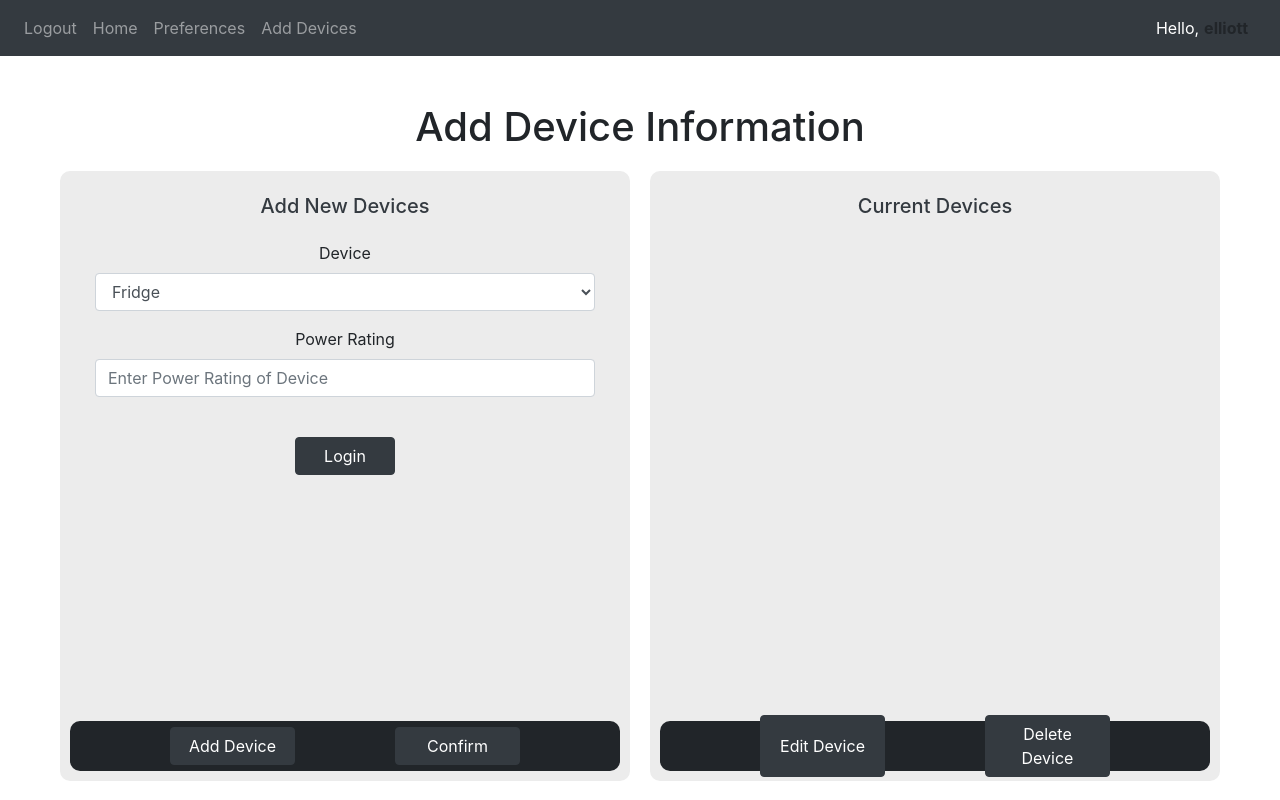
After one commit to Bowriing/Honours, a Flask app: page /getUserData in a window 1280 px wide. The commit adds this page. Run offline with Flask 3, Linux system fonts and the light colour scheme; a user stored in the database is signed in; some libraries are stand-ins or nearby versions.

Commit message:
started development on new user device info input / no integration on html/css added for now

```diff
--- a/website/auth.py
+++ b/website/auth.py
@@ -97,7 +97,6 @@ def upload_csv():
     #upload changes/updates to the sql database
     db.session.commit()
 
-
     flash('Successfully uploaded CSV', category='success')
     return redirect(url_for('views.home'))
 
--- a/website/models.py
+++ b/website/models.py
@@ -14,3 +14,8 @@ class User(db.Model, UserMixin):
     password = db.Column(db.String(500))
     firstName = db.Column(db.String(150))
     csv_data = db.relationship('CSVData', uselist=False, backref='user')
+
+#class Device(db.Model):
+    #id = db.Column(db.Integer, primary_key=True)
+    #powerRating = db.Column(db.Integer)
+    #deviceName = db.Column(db.String(150), unique=True)
--- a/website/static/css/general.css
+++ b/website/static/css/general.css
@@ -54,6 +54,7 @@
     display: flex;
     padding: 10px;
     height: 490px;
+    align-items: center;
 }
 
 .tile-bottom{
--- a/website/templates/base.html
+++ b/website/templates/base.html
@@ -27,6 +27,7 @@
                 <a class="nav-item nav-link" id="logout" href="/logout">Logout</a>
                 <a class="nav-item nav-link" id="home" href="/">Home</a>
                 <a class="nav-item nav-link" id="preferences" href="/preferences">Preferences</a>
+                <a class="nav-item nav-link" id="getUserData" href="/getUserData">Add Devices</a>
               {% else %}
                 <a class="nav-item nav-link" id="login" href="/login">Login</a>
                 <a class="nav-item nav-link" id="signUp" href="/sign-up">Sign Up</a>
--- /dev/null
+++ b/website/templates/getUserData.html
@@ -0,0 +1,59 @@
+{% extends "base.html"%}
+{% block title %} Home {% endblock %}
+{%block scripts%}{%endblock%}
+
+{%block content %}
+<div class="header-container">
+    <h1 class="page-header">Add Device Information</h1>
+</div>
+
+<div class="flex-tile-con">
+    <div class="tile" style="flex: 1;">
+        <h2 class="tile-title text-dark">Add New Devices</h2>
+        <div class="tile-content" style="flex-direction: column;">
+            <form method="POST" style="width: 500px;" align="center">
+                <div class="form-group">
+                    <label for="deviceType">Device</label>
+                    <select name="deviceType" id="deviceType" class="form-control" placeholder="Select Device Type">
+                        <option value="fridge">Fridge</option>
+                        <option value="kettle">Kettle</option>
+                        <option value="microwave">Microwave</option>
+                        <option value="oven">Oven</option>
+                        <option value="tv">TV</option>
+                        <option value="computer">Computer</option>
+                    </select>
+                </div>
+
+                <div class="form-group">
+                    <label for="powerRating">Power Rating</label>
+                    <input type="number" class="form-control" id="powerRating" name="powerRating" placeholder="Enter Power Rating of Device">
+                </div>
+
+                <br />
+
+                <div class="form-button" align="center">
+                    <button type="submit" class="btn btn-dark" style="width: 100px;">Login</button>
+                </div>
+            </form>
+        </div>
+        <div class="tile-bottom">
+            <div class="tile-bottom-container" style="display: flex; justify-content: space-evenly; width: 100%;">
+                <button type="submit" class="btn btn-dark">Add Device</button>
+                <button type="submit" class="btn btn-dark">Confirm</button>
+            </div>
+        </div>
+    </div>
+
+    <div class="tile" style="flex: 1;">
+        <h2 class="tile-title text-dark">Current Devices</h2>
+        <div class="tile-content" style="flex-direction: column;"></div>
+        <div class="tile-bottom">
+            <div class="tile-bottom-container" style="display: flex; justify-content: space-evenly; width: 100%;">
+                <button class="btn btn-dark">Edit Device</button>
+                <button class="btn btn-dark">Delete Device</button>
+            </div>
+        </div>
+    </div>
+
+</div>
+{% endblock %}
--- a/website/templates/home.html
+++ b/website/templates/home.html
@@ -17,8 +17,7 @@
             <p>    </p>
             <p class="text-dark">You seem to be using high power kettle(s) frequently in the morning, to reduce this cost either purchase a more energy efficent kettle, or cut down on you kettle usage</p>
         </div>
-        <div class="tile-bottom">
-        </div>
+        <div class="tile-bottom"></div>
     </div>
 
     <div class="tile" style="flex: 1;">
--- a/website/views.py
+++ b/website/views.py
@@ -20,3 +20,8 @@ def preferences():
 @login_required
 def howto():
     return render_template("howto.html")
+
+@views.route('/getUserData')
+@login_required
+def getUserData():
+    return render_template("getUserData.html")
```
Also changed, not shown: instance/database.db.
